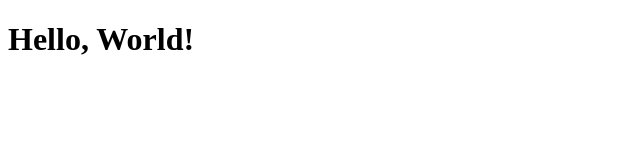
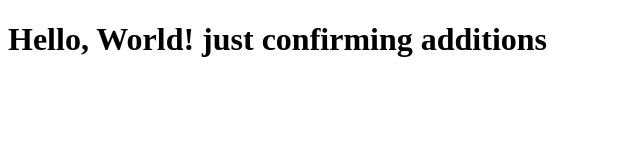
Before and after one commit to Kimathii/Frontend_Practice, a plain HTML site: page Frontend_Practice.html in a window 1280 px wide. Shown: the whole page, without its empty margins (0-640 px from the left). Drawn offline with Linux system fonts and the light colour scheme.

Commit message:
Update Frontend_Practice.html

```diff
--- a/Frontend_Practice.html
+++ b/Frontend_Practice.html
@@ -4,6 +4,9 @@
   <title>Hello World</title>
 </head>
 <body>
-  <h1>Hello, World!</h1>
+  <h1>Hello, World!
+
+    just confirming additions
+  </h1>
 </body>
 </html>
```
